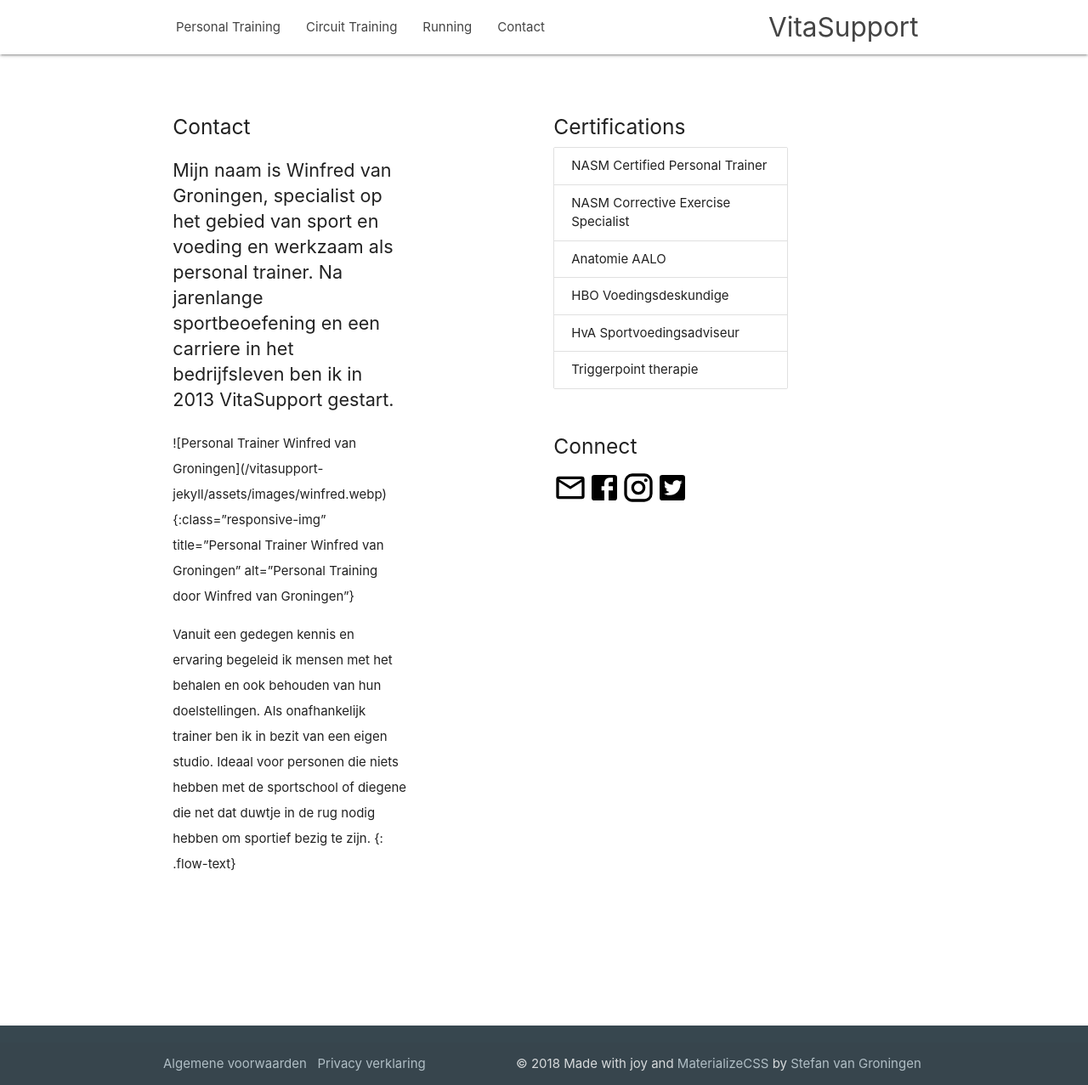
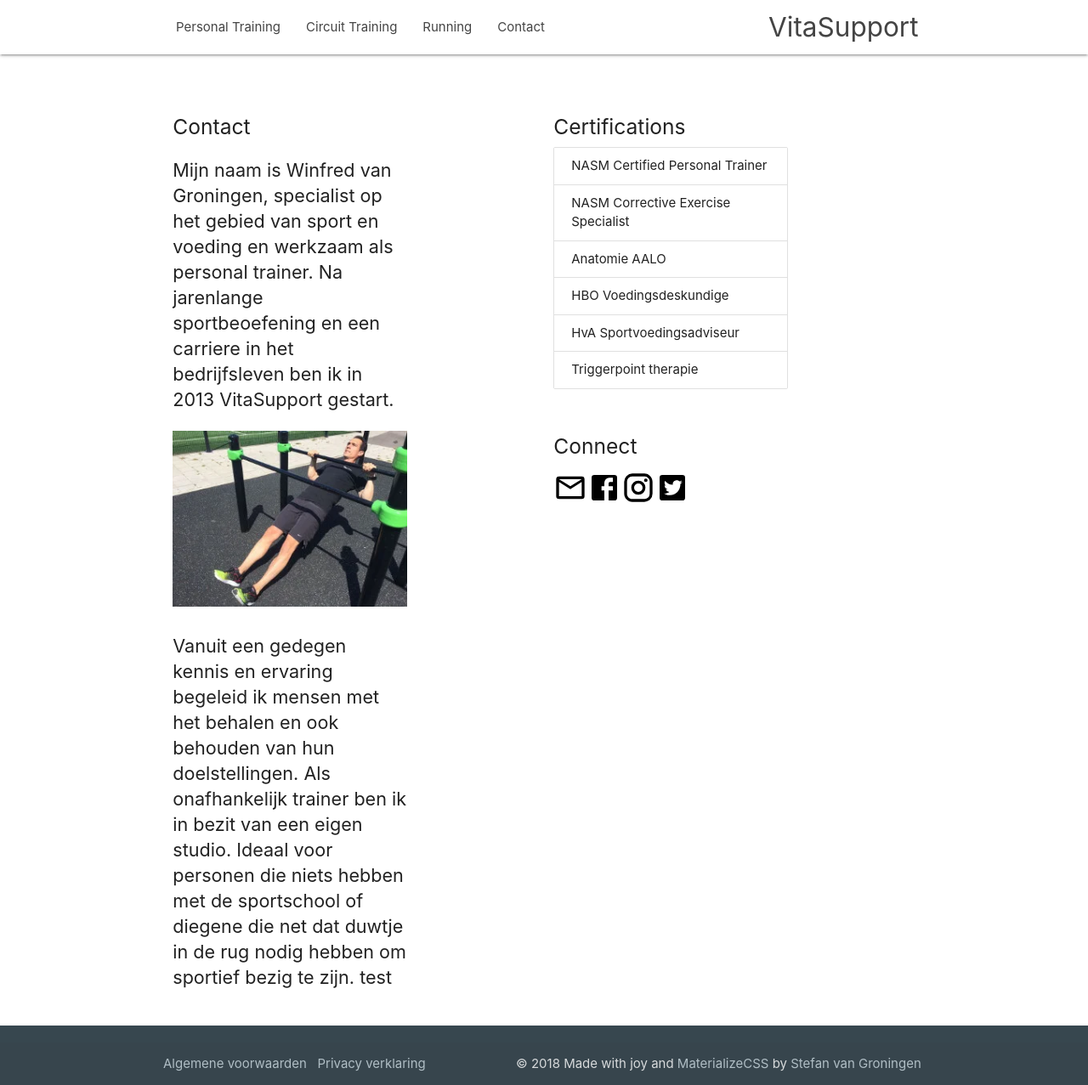
Before and after one commit to vitasupport/vitasupport-jekyll, a Jekyll site: the page built from my_pages/contact.md, in a window 1280 px wide and 1277 px high. Shown: the whole window at 85% size. Built offline with Jekyll 4.4.1, drawn with Linux system fonts in a browser that asks for light colours; nearby versions of some CDN libraries.

Commit message:
Update from Forestry.io - Updated contact.md

```diff
--- a/my_pages/contact.md
+++ b/my_pages/contact.md
@@ -9,6 +9,7 @@
 Mijn naam is Winfred van Groningen, specialist op het gebied van sport en voeding en werkzaam als personal trainer. Na jarenlange sportbeoefening en een carriere in het bedrijfsleven ben ik in 2013 VitaSupport gestart.
 {: .flow-text}
 
-!\[Personal Trainer Winfred van Groningen\]({{ "/assets/images/winfred.webp" | relative_url }}){:class="responsive-img" title="Personal Trainer Winfred van Groningen" alt="Personal Training door Winfred van Groningen"}
+![Personal Trainer Winfred van Groningen]({{ "/assets/images/winfred.webp" | relative_url }}){:class="responsive-img" title="Personal Trainer Winfred van Groningen" alt="Personal Training door Winfred van Groningen"}
 
-Vanuit een gedegen kennis en ervaring begeleid ik mensen met het behalen en ook behouden van hun doelstellingen. Als onafhankelijk trainer ben ik in bezit van een eigen studio. Ideaal voor personen die niets hebben met de sportschool of diegene die net dat duwtje in de rug nodig hebben om sportief bezig te zijn. {: .flow-text}
+Vanuit een gedegen kennis en ervaring begeleid ik mensen met het behalen en ook behouden van hun doelstellingen. Als onafhankelijk trainer ben ik in bezit van een eigen studio. Ideaal voor personen die niets hebben met de sportschool of diegene die net dat duwtje in de rug nodig hebben om sportief bezig te zijn. test
+{: .flow-text}
```
